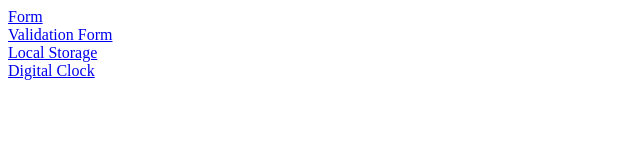
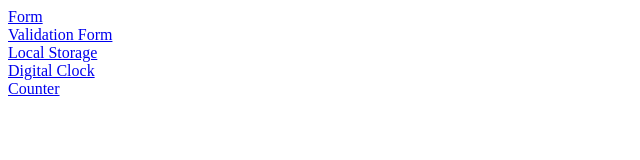
Before and after one commit to NishaTailor/Javascript, a plain HTML site: page index.html in a window 1280 px wide. Shown: the full height of the page, 0-640 px from the left. Drawn offline with Linux system fonts and the light colour scheme.

Commit message:
Javascript

```diff
--- a/index.html
+++ b/index.html
@@ -9,6 +9,7 @@
     <a href="./lecture10/index.html">Form</a><br>
     <a href="./Validation Form/index.html">Validation Form</a><br>
     <a href="./Local Storage/index.html">Local Storage</a><br>
-    <a href="./Digital Clock/index.html">Digital Clock</a>
+    <a href="./Digital Clock/index.html">Digital Clock</a><br>
+    <a href="./counter/index.html">Counter</a>
 </body>
 </html>
```
